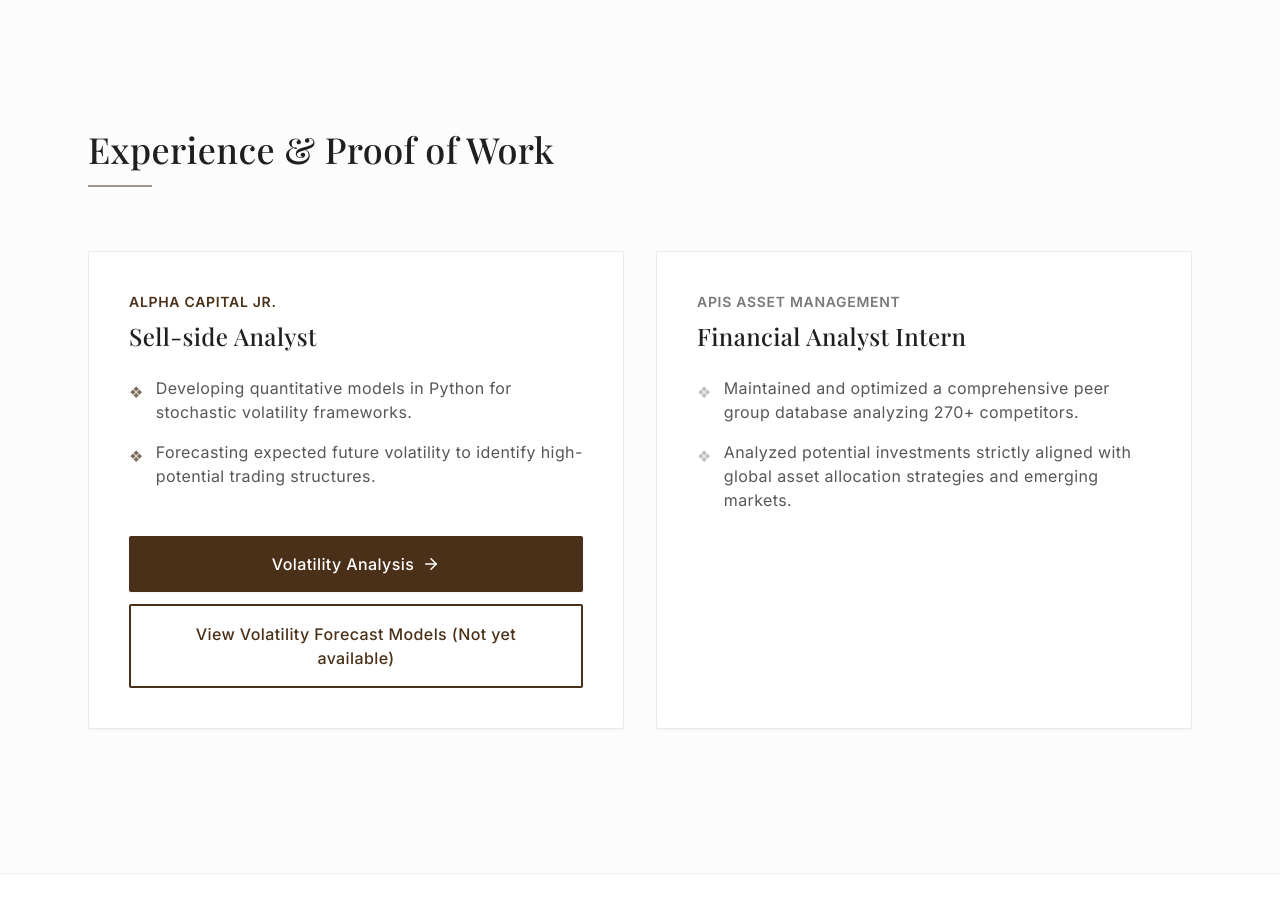
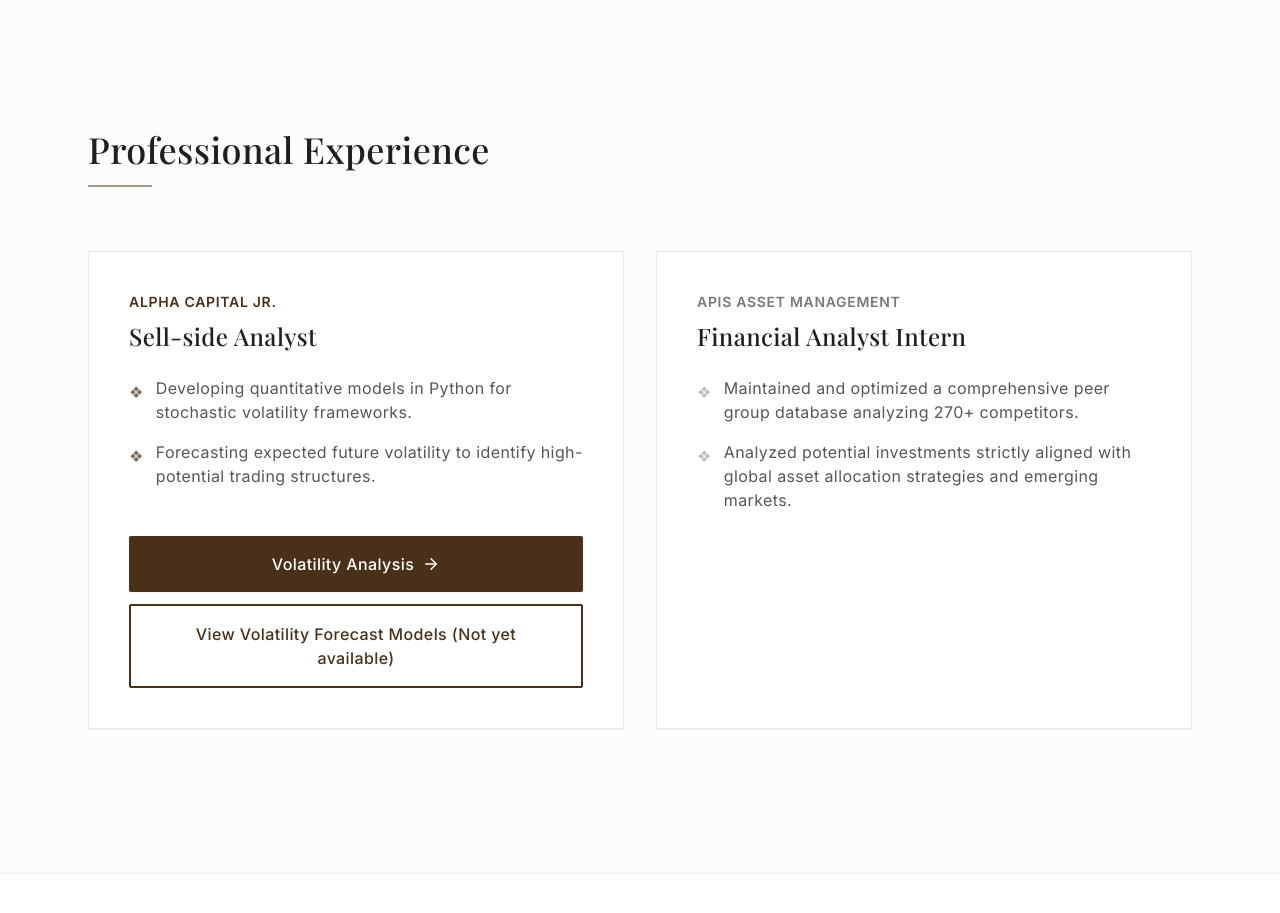
Before and after one commit to jean2biolley/My_e_portfolio, a Next.js app: page / in a window 1280 px wide. Shown: the part 900-1813 px from the top of the page. Built offline with nearby package versions, Linux system fonts and the light colour scheme; no server answers; a web font is replaced by a local one.

Commit message:
renamed section to professional experience

```diff
--- a/src/app/page.tsx
+++ b/src/app/page.tsx
@@ -58,7 +58,7 @@ export default function Home() {
           <div className="max-w-6xl mx-auto px-6">
             <div className="mb-16">
               <h2 className="text-4xl font-serif font-medium text-foreground mb-4">
-                Experience & Proof of Work
+                Professional Experience
               </h2>
               <div className="h-0.5 w-16 bg-accent opacity-50" />
             </div>
```
